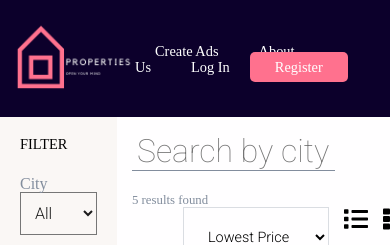
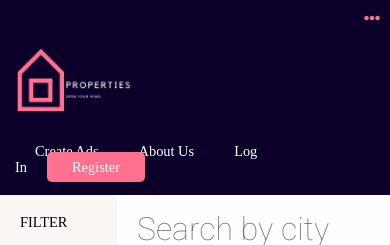
Before and after one commit to gsandhucando/real-estate-app, a React (Create React App) app: page / in a window 390 px wide. Shown: the top 245 px of the page. Built offline with nearby package versions, Linux system fonts and the light colour scheme.

Commit message:
working on mobile nav

```diff
--- a/src/App.js
+++ b/src/App.js
@@ -237,9 +237,28 @@ const App = () => {
     setView("long");
   }
 
+  //checking for window resize
+  let [mobile, setMobile] = useState(false);
+
+  let updateDimensions = () => {
+    if (window.innerWidth <= 600) {
+      setMobile(true);
+    } else {
+      setMobile(false);
+    }
+  };
+
+  useEffect(() => {
+    updateDimensions();
+    window.addEventListener("resize", updateDimensions);
+    return () => {
+      window.removeEventListener("resize", updateDimensions);
+    };
+  }, []);
+
   return (
     <div>
-      <Header />
+      <Header updateDimensions={updateDimensions} mobile={mobile} />
       <section id="content-area">
         <Filter
           change={change}
--- a/src/components/Header.js
+++ b/src/components/Header.js
@@ -1,8 +1,11 @@
 import React from 'react';
+import MobileHeader from './MobileHeader';
 
-const Header = () => {
+const Header = ({mobile}) => {
 	return (
-		<header>
+		<>
+		{ mobile ? <MobileHeader mobile={mobile} /> :
+		<header className='header' >
 			<div className="logo"><img src='./Properties_Logo.png' /></div>
 
 			<nav>
@@ -14,6 +17,8 @@ const Header = () => {
 				</a>
 			</nav>
 		</header>
+		}
+		</>
 	);
 };
 
--- /dev/null
+++ b/src/components/MobileHeader.js
@@ -0,0 +1,44 @@
+import React, {useState} from 'react';
+import { FontAwesomeIcon } from "@fortawesome/react-fontawesome";
+import {
+  faEllipsisH
+} from "@fortawesome/free-solid-svg-icons";
+
+//font awesome incons
+
+const MobileHeader = ({mobile}) => {
+  let [burger, setBurger] = useState(false)
+
+  function burgerClick() {
+    console.log('click')
+    setBurger(!burger)
+  }
+  const ellipise = <FontAwesomeIcon className={burger ? 'mobile-burger' : 'mobile-burger-animation'} icon={faEllipsisH} onClick={burgerClick} />;
+
+  // let styles= {
+  //   hideNav: {
+  //     opacity: 0
+  //   },
+  //   showNav: {
+  //     opacity: 1
+  //   }
+  // }
+
+  return(
+		<header className='mobile-header'>
+      {ellipise}
+			<div className="logo mobile-nav"><img src='./Properties_Logo.png' alt='ellipise' /></div>
+
+			<nav>
+				<a href="#-">Create Ads</a>
+				<a href="#-">About Us</a>
+				<a href="#-">Log In</a>
+				<a href="#-" className="register-btn">
+					Register
+				</a>
+			</nav>
+		</header>
+  )
+}
+
+export default MobileHeader;
--- a/src/scss/_content-area.scss
+++ b/src/scss/_content-area.scss
@@ -1,4 +1,4 @@
-header{
+.header{
   margin: -23px 0;
   // margin-top: -35px;
   // margin-bottom: -23px;
@@ -16,6 +16,42 @@ header{
     width: auto;
   }
 }
+
+.mobile-header{
+
+  img {
+    height: 120px;
+    width: auto;
+  }
+  nav {
+    // display: flex;
+    // flex-direction: column;
+  }
+}
+// .mobile-nav{
+//   // background: red;
+//   // z-index: 9999;
+//   // height: 100%;
+//   // width: 100%;
+// }
+.mobile-burger{
+  color: $pink;
+  position: absolute;
+  right: 10px;
+  top: 10px;
+  transition: 300ms ease-in-out all;
+  transform: rotate(90deg)
+}
+.mobile-burger-animation{
+  color: $pink;
+  position: absolute;
+  right: 10px;
+  top: 10px;
+  transition: 300ms ease-in-out all;
+  transform: rotate(0deg)
+}
+
+
 
 #content-area{
   overflow: auto;
```
